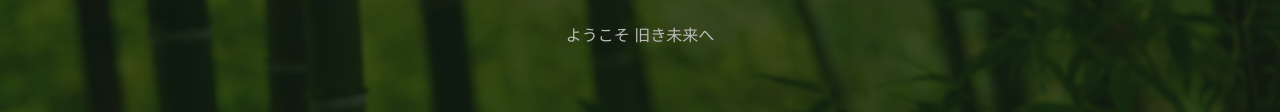
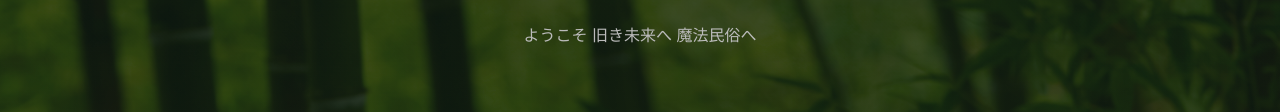
Before and after one commit to oldfuturefolklore/oldfuturefolklore.github.io, a plain HTML site: page index.html in a window 1280 px wide. Shown: the part 434-546 px from the top of the page. Drawn offline with Linux system fonts and the light colour scheme; files whose address does not match are found by name.

Commit message:
Update index.html

```diff
--- a/index.html
+++ b/index.html
@@ -50,7 +50,7 @@
                 </h2>
 
                 <p>
-                    ようこそ 旧き未来へ
+                    ようこそ 旧き未来へ 魔法民俗へ
                 </p>
 
             </div>
```
